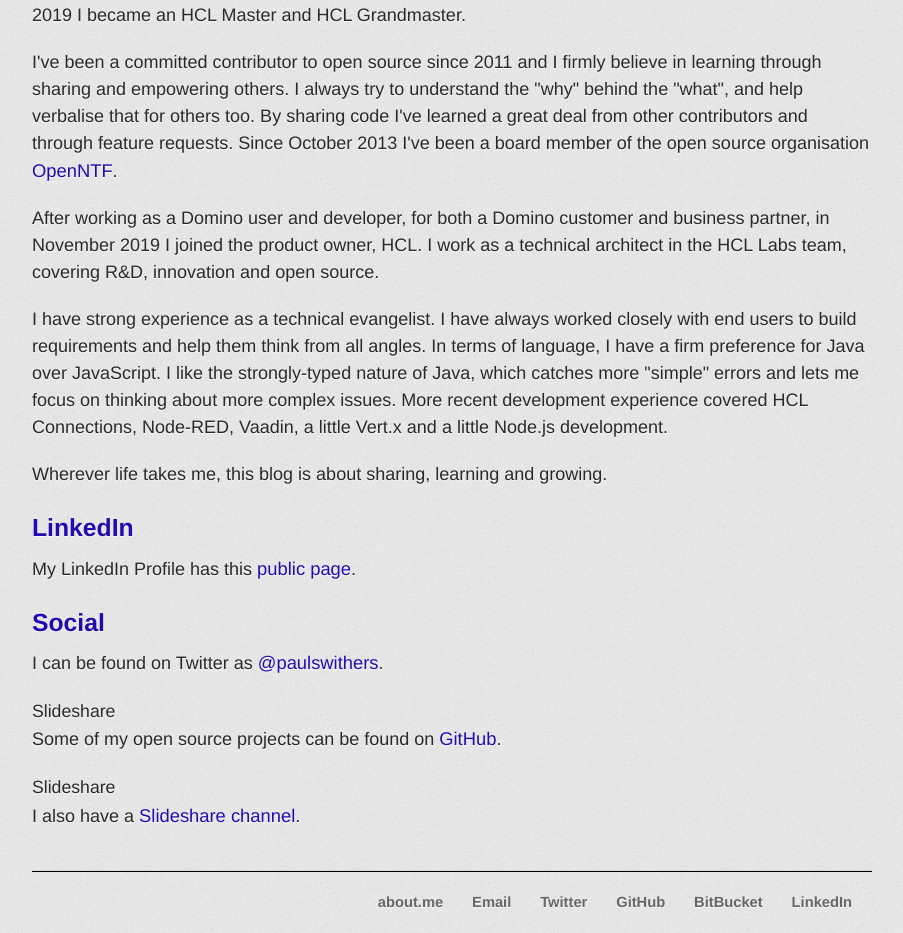
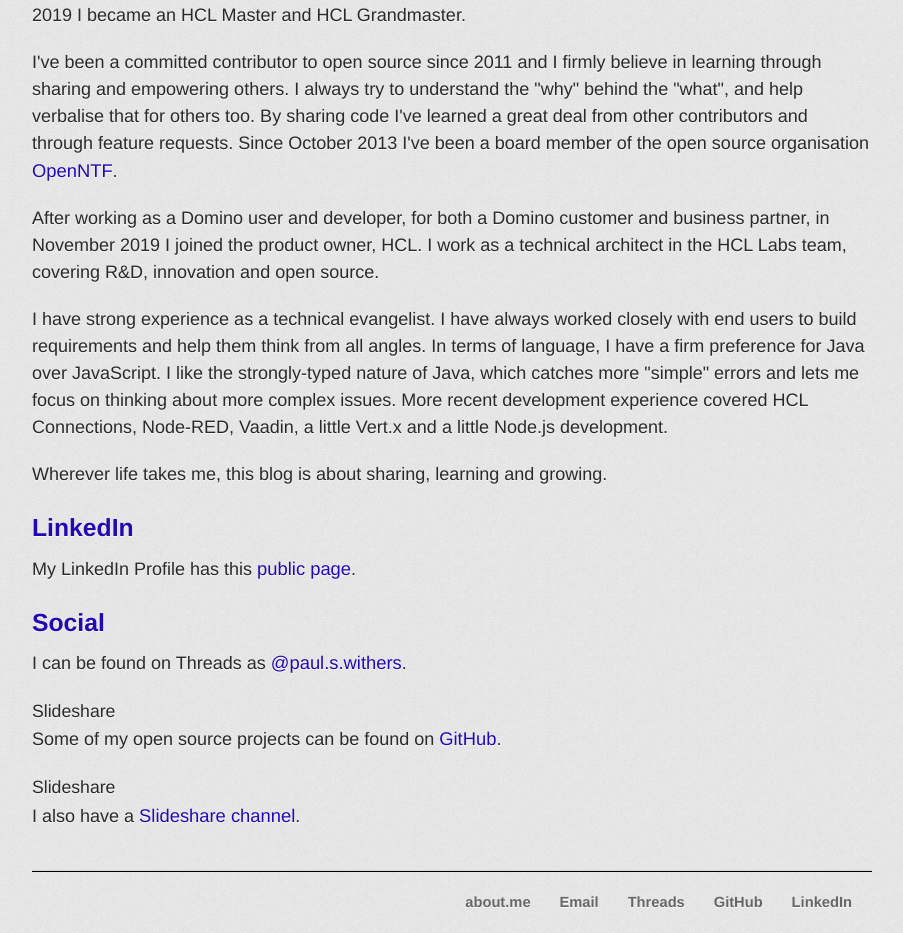
Before and after one commit to paulswithers/paulswithers.github.io, a Jekyll site: the page built from about/index.html, in a window 1280 px wide. Shown: the part 609-1542 px from the top of the page, without its empty margins (188-1091 px from the left). Built offline with Jekyll 4.4.1, drawn with Linux system fonts in a browser that asks for light colours; some web fonts are replaced.

Commit message:
Changing to Threads

```diff
--- a/_layouts/default.html
+++ b/_layouts/default.html
@@ -42,9 +42,8 @@
 			<ul>
 				<li><a href="https://about.me/paulswithers">about.me</a></li>
 				<li><a href="mailto:paulswithers@hotmail.co.uk">Email</a></li>
-				<li><a href="https://twitter.com/paulswithers">Twitter</a></li>
+				<li><a href="https://www.threads.net/@paul.s.withers">Threads</a></li>
 				<li><a href="https://github.com/paulswithers">GitHub</a></li>
-				<li><a href="https://bitbucket.org/paulswithers/">BitBucket</a></li>
 				<li><a href="https://www.linkedin.com/in/paulswithers">LinkedIn</a></li>
 			</ul>
 		</footer>
--- a/about/index.html
+++ b/about/index.html
@@ -23,7 +23,7 @@
 <h3>
 <a id="social" class="anchor" href="#social" aria-hidden="true"><span aria-hidden="true" class="octicon octicon-link"></span></a>Social</h3>
 
-<p>I can be found on Twitter as <a href="https://twitter.com/paulswithers">@paulswithers</a>.</p>
+<p>I can be found on Threads as <a href="https://www.threads.net/@paul.s.withers">@paul.s.withers</a>.</p>
 
 <a id="github" class="anchor" href="#github" aria-hidden="true"><span aria-hidden="true" class="octicon octicon-link"></span></a>Slideshare</h3>
 
```
